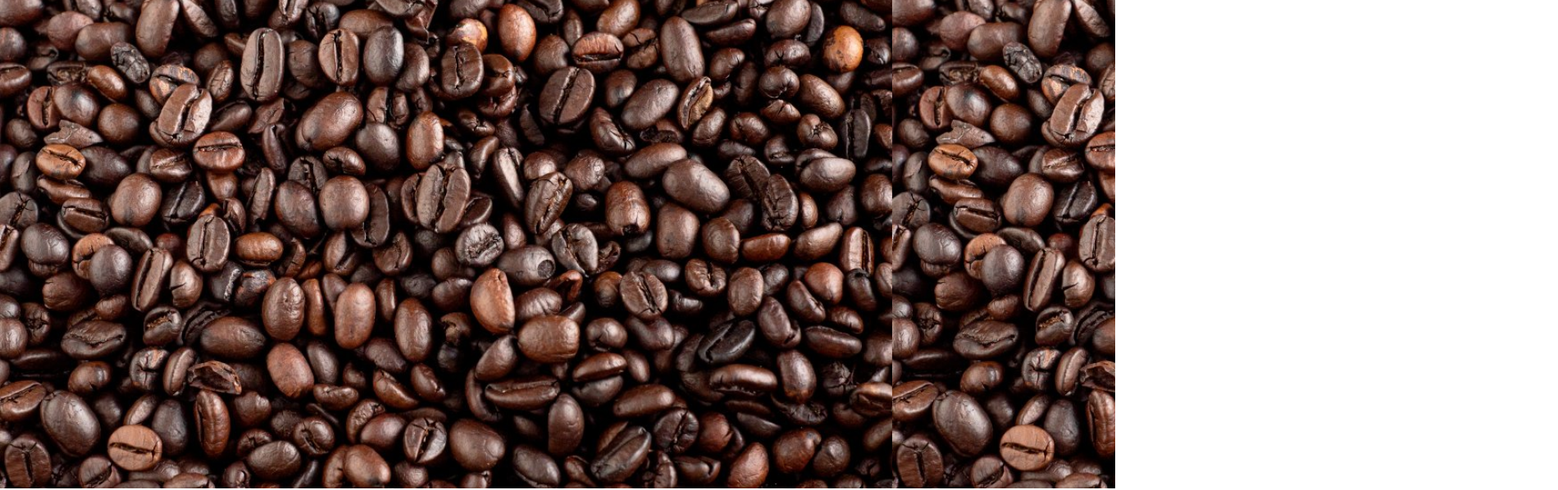
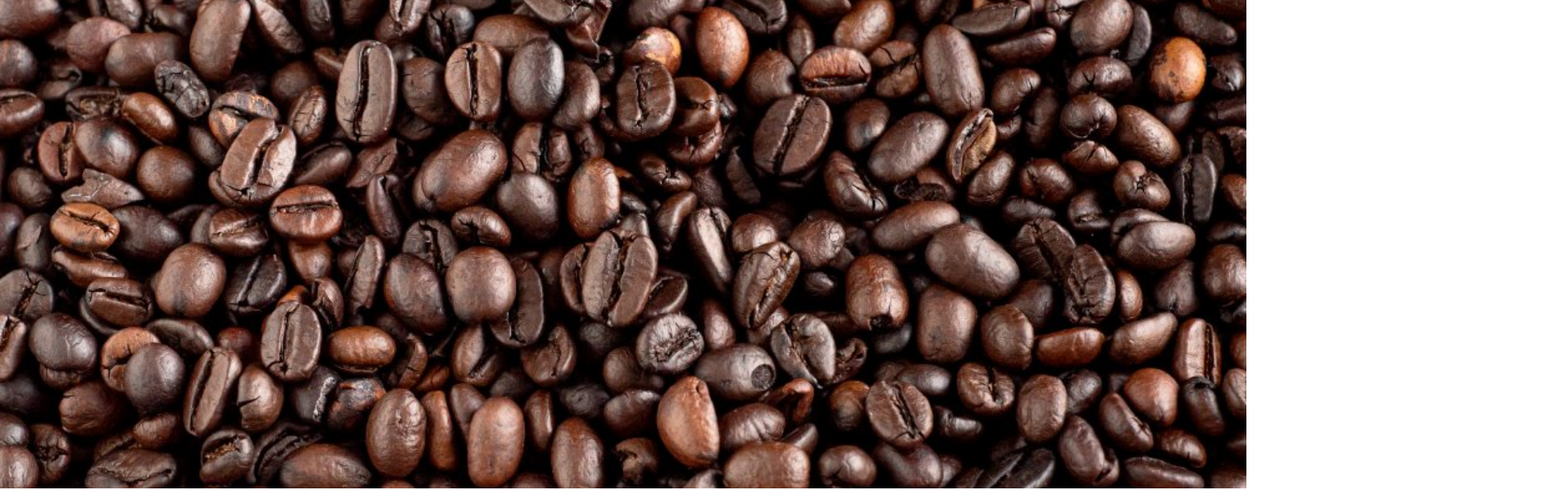
Before and after one commit to ajualex022/Coffee, a plain HTML site: page index.html in a window 1280 px wide. Shown: the part 83-681 px from the top of the page at 82% size, 1900 px wide, since content can reach past the window. Drawn offline with Linux system fonts and the light colour scheme.

Commit message:
second commit

```diff
--- a/coffee.css
+++ b/coffee.css
@@ -68,11 +68,12 @@ body {
   color: white;
 }
 #background_image {
-  width: 1360px;
+  width: 1900px;
   height: 600px;
   margin-top: 0px;
   margin-left: -8px;
   background-image: url(./Images/intro-1596487325.jpg);
+  background-repeat: no-repeat;
   background-size: 80%;
 }
 #icon2 {
```
